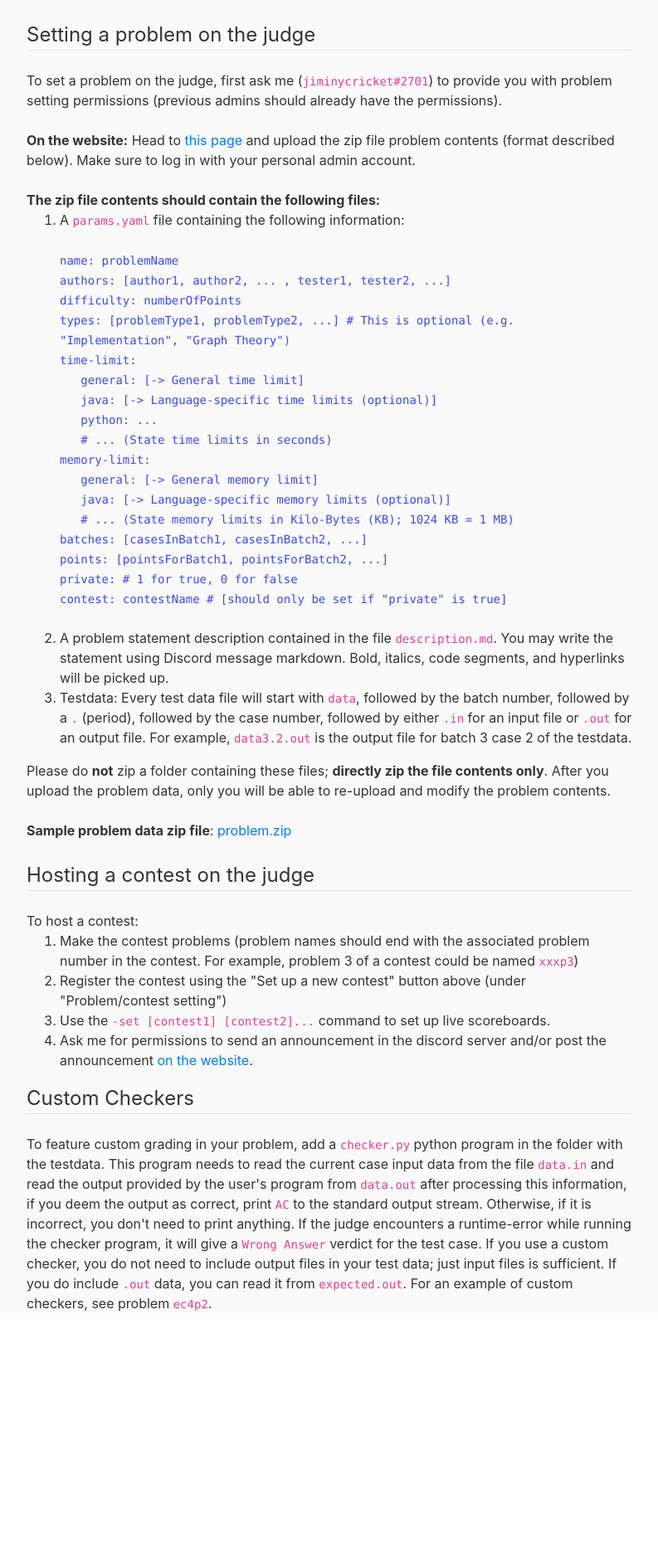
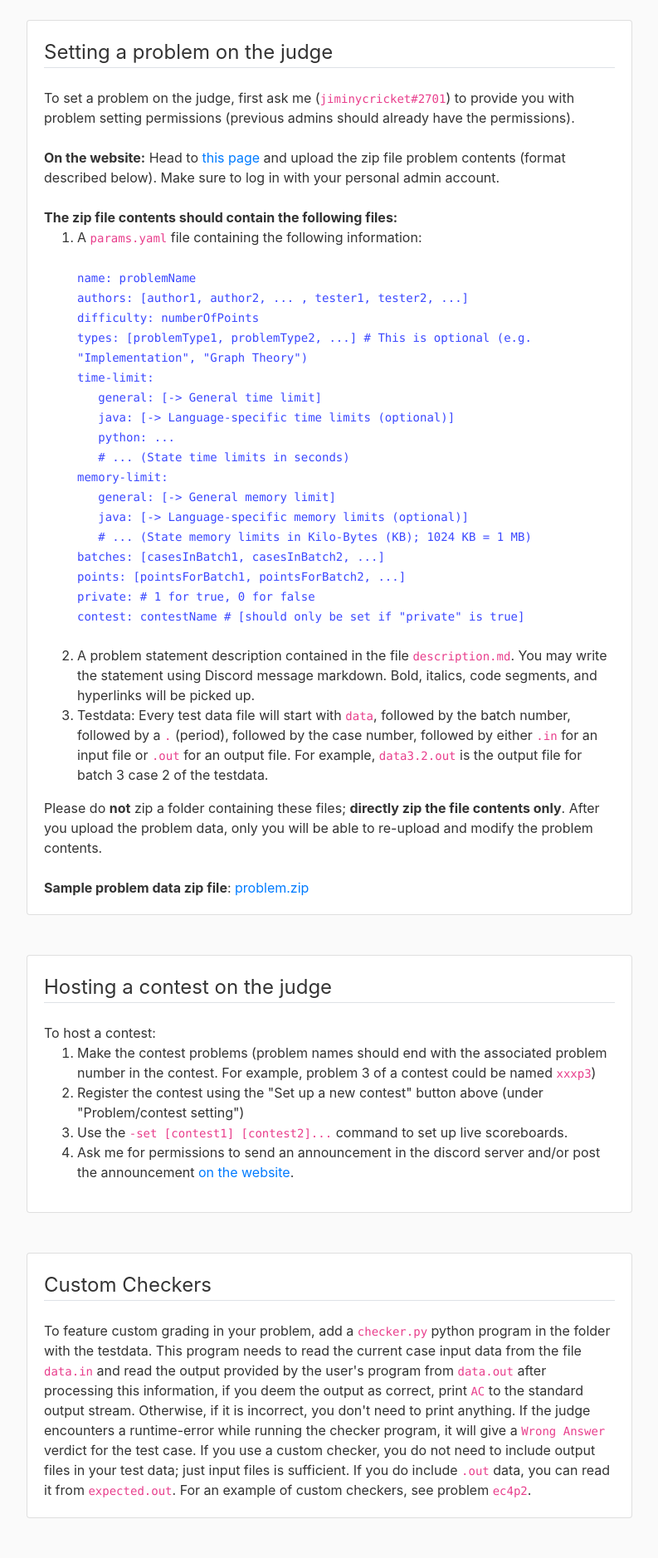
Before and after one commit to DiscordBotOnlineJudge/judge-site-v2, a Flask app: page /about/problem-setting in a window 1280 px wide. Shown: the part 56-1934 px from the top of the page at 83% size, without its empty margins (53-846 px from the left). Before the commit the page ends 1637 px from the top, so only its background shows below. Run offline with Flask 2, Linux system fonts and the light colour scheme; parts of the project's set-up code (start-up, migrations or seed data) failed here and were passed over; some libraries are stand-ins or nearby versions.

Commit message:
Edit templates

```diff
--- a/dboj_site/contest_routes.py
+++ b/dboj_site/contest_routes.py
@@ -39,10 +39,18 @@ def view_contests():
 
 @app.route("/contest/<string:contestName>")
 def contest_page(contestName):
-    if not settings.find_one({"type":"contest", "name":contestName}):
+    contest = settings.find_one({"type":"contest", "name":contestName})
+    if not contest:
         abort(404)
+
+    inactive = ""
+    try:
+        date(contest['start'], contest['end'], current_time())
+    except Exception as e:
+        inactive = str(e)
+
     bucket.blob("ContestInstructions/" + contestName + ".txt").download_to_filename("instructions.txt")
-    return render_template('view_contest.html', title="Contest " + contestName, join_contest = True, contestName=contestName, src = open("instructions.txt", "r").read().replace("\n", "%nl%").replace(" ", "%sp%"))
+    return render_template('view_contest.html', title="Contest " + contestName, join_contest = True, contestName=contestName, inactive=inactive, src = open("instructions.txt", "r").read().replace("\n", "%nl%").replace(" ", "%sp%"))
 
 @app.route("/contest/<string:contestName>", methods=['POST'])
 @login_required
--- a/dboj_site/templates/contests.html
+++ b/dboj_site/templates/contests.html
@@ -18,9 +18,9 @@
     }
 </style>
 
-<h2>Contests</h2> <br>
 <article class="card md-3">
     <div class="card-body">
+        <legend class="border-bottom mb-4" style="font-size: 30px; font-weight:bold">Contests</code></legend>
         <legend class="border-bottom mb-4">Ongoing Contests</code></legend>
         <table>
             <tr>
--- a/dboj_site/templates/layout.html
+++ b/dboj_site/templates/layout.html
@@ -137,9 +137,13 @@
           {% else %}
           <div class="content-section">
             <legend class="border-bottom mb-4">Enter contest</legend>
+            {% if inactive %}
+            <p style="max-width:fit-content">{{inactive}}</p>
+            {% else %}
             <form method="POST" action="" enctype="multipart/form-data" onsubmit="return on_join()" id="join_form">
               <button type="submit" class="btn btn-primary" id="submit_button">Join contest</button>
             </form>
+            {% endif %}
           </div>
           {% endif %}
           {% elif private_problems %}
--- a/dboj_site/templates/problem-setting.html
+++ b/dboj_site/templates/problem-setting.html
@@ -1,5 +1,7 @@
 {% extends "layout.html" %}
 {% block content %}
+<article class="card mb-5">
+    <div class="card-body">
         <legend class="border-bottom mb-4">Setting a problem on the judge</legend>
 
         To set a problem on the judge, first ask me (<code>jiminycricket#2701</code>) to provide you with problem setting permissions (previous admins should already have the permissions).
@@ -40,7 +42,11 @@ Please do <strong>not</strong> zip a folder containing these files; <strong>dire
         After you upload the problem data, only you will be able to re-upload and modify the problem contents.
         <br><br>
         <strong>Sample problem data zip file</strong>: <a href="https://drive.google.com/uc?export=download&id=1HjHx6Z7TUCvAQ6ymqF6n-_3TYIgAgngp">problem.zip</a>
-<br><br>
+    </div>
+</article>
+
+<article class="card mb-5">
+    <div class="card-body">
         <legend class="border-bottom mb-4">Hosting a contest on the judge</legend>
         To host a contest:
         <ol>
@@ -49,8 +55,15 @@ To host a contest:
         <li>Use the <code>-set [contest1] [contest2]...</code> command to set up live scoreboards.</li>
         <li>Ask me for permissions to send an announcement in the discord server and/or post the announcement <a href="https://dboj.jimmyliu.dev/post/new">on the website</a>.</li>
         </ol>
+    </div>
+</article>
+
+<article class="card mb-5">
+    <div class="card-body">
         <legend class="border-bottom mb-4">Custom Checkers</legend>
         To feature custom grading in your problem, add a <code>checker.py</code> python program in the folder with the testdata. This program needs to read the current case input data from the file <code>data.in</code> and read the output provided by the user's program from <code>data.out</code> after processing this information, if you deem the output as correct, print <code>AC</code> to the standard output stream. Otherwise, if it is incorrect, you don't need to print anything. If the judge encounters a runtime-error while running the checker program, it will give a <code>Wrong Answer</code> verdict for the test case. If you use a custom checker, you do not need to include output files in your test data; just input files is sufficient. If you do include <code>.out</code> data, you can read it from <code>expected.out</code>.
 
         For an example of custom checkers, see problem <code>ec4p2</code>.
         {% endblock content %}
+    </div>
+</article>
--- a/dboj_site/templates/problems.html
+++ b/dboj_site/templates/problems.html
@@ -25,9 +25,9 @@
 <article class="card mb-5">
     <div class="card-body">
         {% if contest %}
-        <h2>Problems in contest <code>{{contest}}</code></h2>
+        <legend class="border-bottom mb-4" style="font-size: 30px; font-weight:bold">Problems in contest <code>{{contest}}</code></legend>
         {% else %}
-        <h2>Problems</h2>
+        <legend class="border-bottom mb-4" style="font-size: 30px; font-weight:bold">Problems</code></legend>
         {% endif %}
 
         <table>
```
Lines whose indentation alone changed are shown as unchanged.
